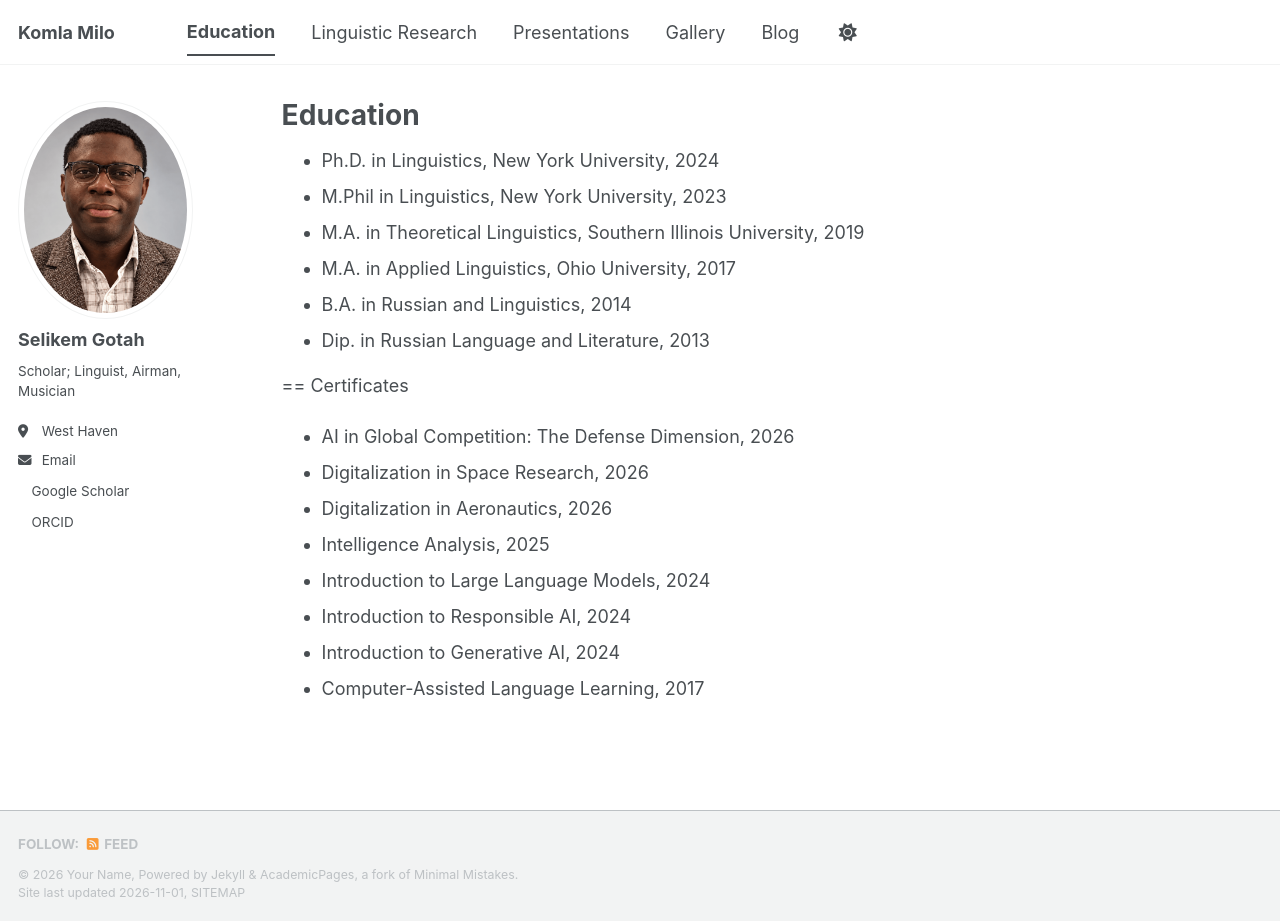
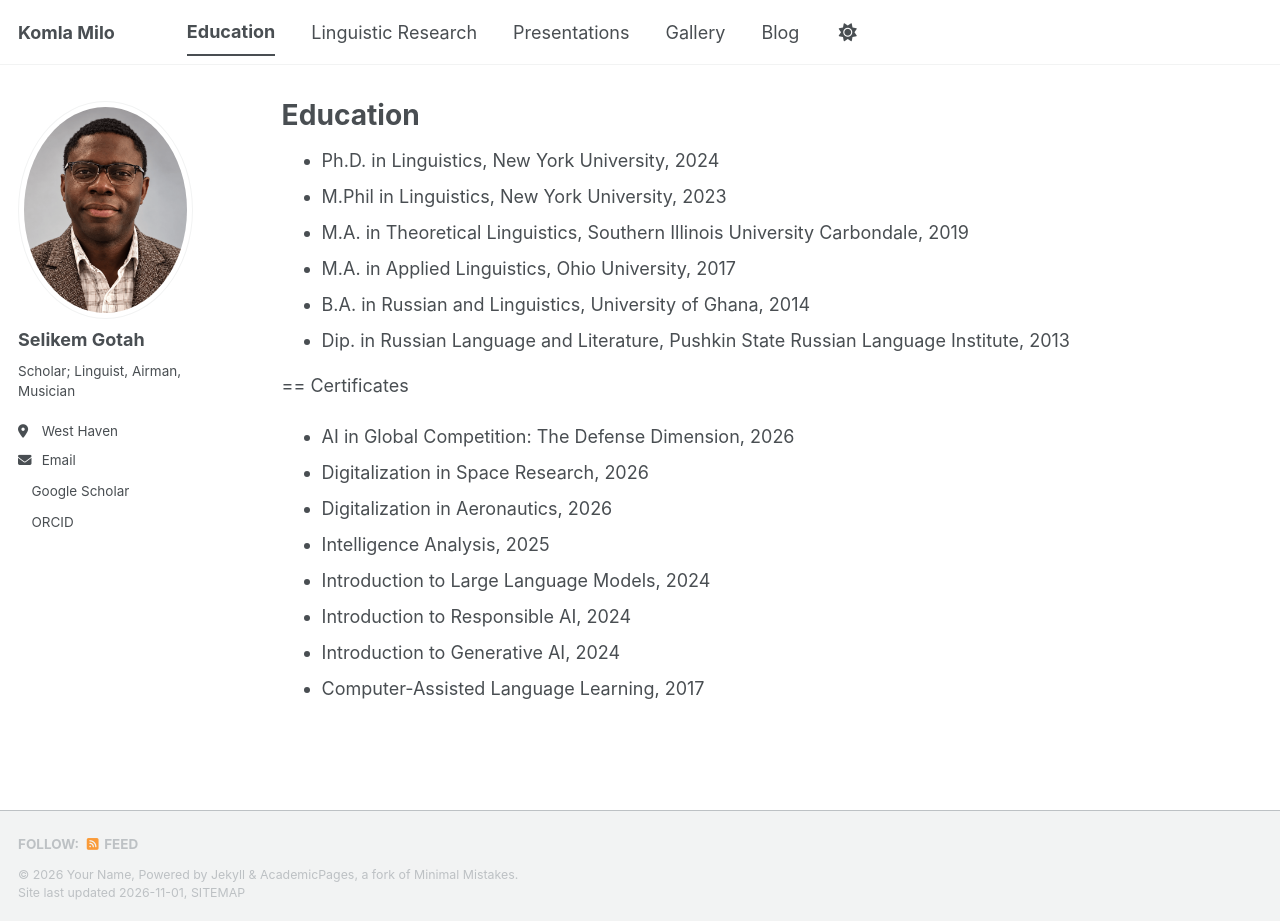
Before and after one commit to komlamilo/komlamilo.github.io, a Jekyll site: the page built from _pages/cv.md, in a window 1280 px wide and 921 px high. Built offline with Jekyll 4.4.1, drawn with Linux system fonts in a browser that asks for light colours; a script bundle is joined from its source files by our own code; a style sheet for code colours, icons or effects is not loaded.

Commit message:
Update educational institution names in CV

```diff
--- a/_pages/cv.md
+++ b/_pages/cv.md
@@ -11,10 +11,10 @@ redirect_from:
 
 * Ph.D. in Linguistics, New York University, 2024
 * M.Phil in Linguistics, New York University, 2023
-* M.A. in Theoretical Linguistics, Southern Illinois University, 2019
+* M.A. in Theoretical Linguistics, Southern Illinois University Carbondale, 2019
 * M.A. in Applied Linguistics, Ohio University, 2017
-* B.A. in Russian and Linguistics, 2014
-* Dip. in Russian Language and Literature, 2013
+* B.A. in Russian and Linguistics, University of Ghana, 2014
+* Dip. in Russian Language and Literature, Pushkin State Russian Language Institute, 2013
 
 
 == Certificates
```
